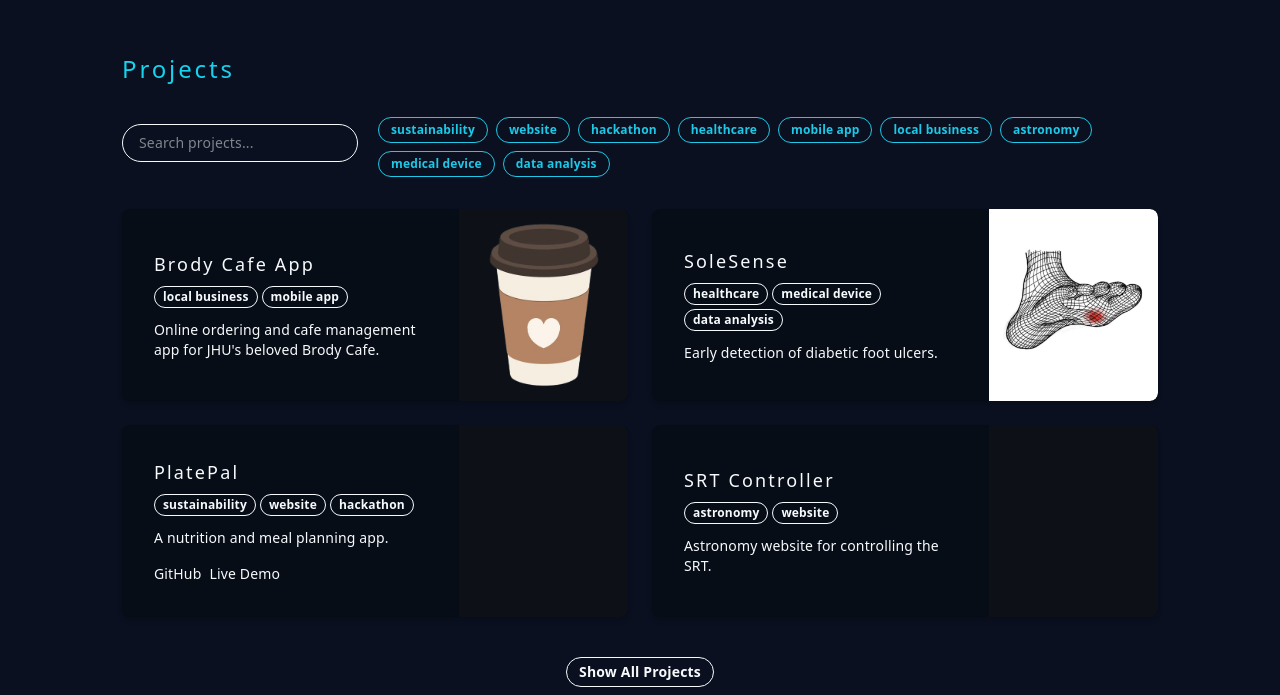
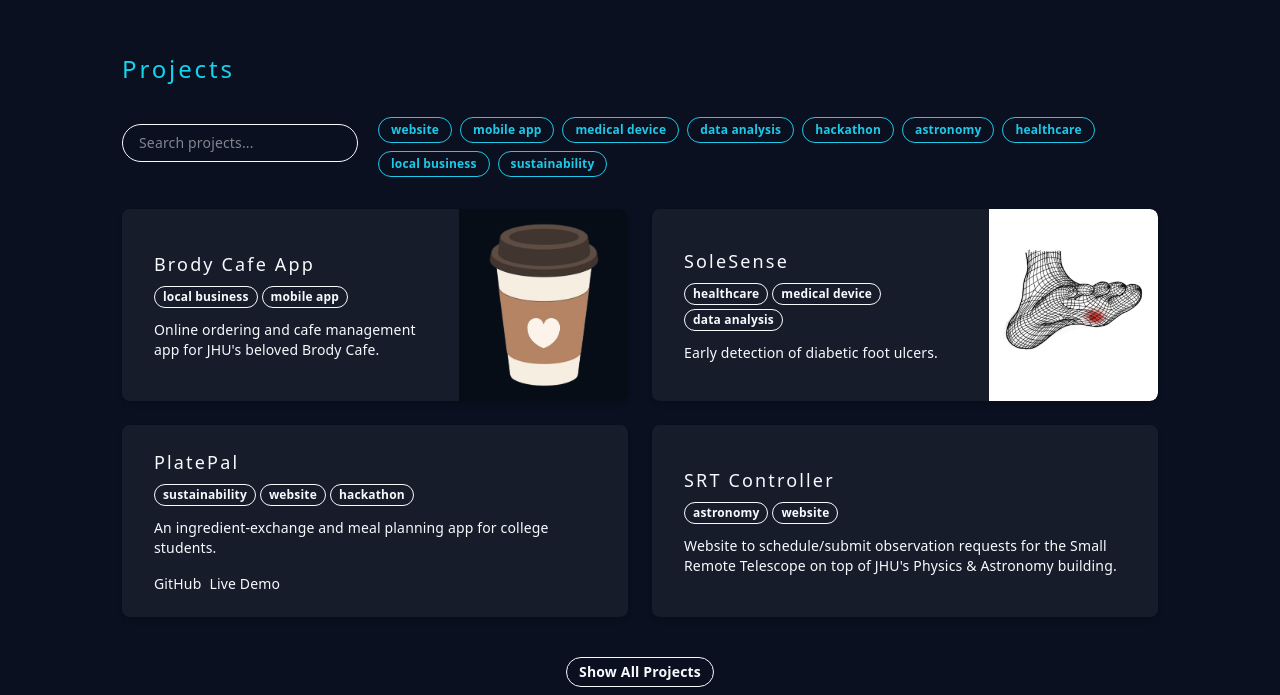
Before and after one commit to tranade/personal-portfolio, a Next.js app: page / in a window 1280 px wide. Shown: the part 1745-2440 px from the top of the page. Built offline with nearby package versions, Linux system fonts and the light colour scheme.

Commit message:
Project descriptions, card rendering, and scroll

```diff
--- a/src/app/page.tsx
+++ b/src/app/page.tsx
@@ -28,58 +28,10 @@ const socialLinks = [
 // --- PROJECTS DATA ---
 const allProjects = [
   {
-    title: "PlatePal",
-    description: "A nutrition and meal planning app.",
-    tags: ["sustainability", "website", "hackathon"],
-    image: undefined, // Add image path if available
-    links: [
-      { label: "GitHub", url: "https://github.com/tranade/platepal" },
-      { label: "Live Demo", url: "#" },
-    ],
-  },
-  {
-    title: "MindMatch",
-    description: "Coming soon!",
-    tags: ["healthcare", "mobile app"],
-    image: undefined,
-    links: [],
-  },
-  {
-    title: "TerraVision Technologies",
-    description: "A full-stack mapping and visualization tool.",
-    tags: ["sustainability", "website", "hackathon"],
-    image: undefined,
-    links: [
-      { label: "Backend", url: "#" },
-      { label: "Frontend", url: "#" },
-    ],
-  },
-  {
     title: "Brody Cafe App",
     description: "Online ordering and cafe management app for JHU's beloved Brody Cafe.",
     tags: ["local business", "mobile app"],
     image: "/brodyapp.png",
-    links: [],
-  },
-  {
-    title: "SRT Controller",
-    description: "Astronomy website for controlling the SRT.",
-    tags: ["astronomy", "website"],
-    image: undefined,
-    links: [],
-  },
-  {
-    title: "InFluo",
-    description: "Healthcare medical device data analysis.",
-    tags: ["healthcare", "medical device", "data analysis"],
-    image: undefined,
-    links: [],
-  },
-  {
-    title: "iMEDS",
-    description: "Healthcare medical device.",
-    tags: ["healthcare", "medical device"],
-    image: undefined,
     links: [],
   },
   {
@@ -89,13 +41,66 @@ const allProjects = [
     image: "/solesense.png",
     links: [],
   },
+  {
+    title: "PlatePal",
+    description: "An ingredient-exchange and meal planning app for college students.",
+    tags: ["sustainability", "website", "hackathon"],
+    image: undefined,
+    links: [
+      { label: "GitHub", url: "https://github.com/tranade/platepal" },
+      { label: "Live Demo", url: "#" },
+    ],
+  },
+  {
+    title: "SRT Controller",
+    description: "Website to schedule/submit observation requests for the Small Remote Telescope on top of JHU's Physics & Astronomy building.",
+    tags: ["astronomy", "website"],
+    image: undefined,
+    links: [],
+  },
+  {
+    title: "MindMatch",
+    description: "App to connect students with mental health professionals.",
+    tags: ["healthcare", "mobile app"],
+    image: undefined,
+    links: [],
+  },
+  {
+    title: "TerraVision Technologies",
+    description: "Analyze soil composition and get personalized recommendations on what to include in your crop rotation.",
+    tags: ["sustainability", "website", "hackathon"],
+    image: undefined,
+    links: [
+      { label: "Backend", url: "#" },
+      { label: "Frontend", url: "#" },
+    ],
+  },
+  {
+    title: "InFluo",
+    description: "Novel drain management system to prevent clogging in percutaneous drainage catheters.",
+    tags: ["healthcare", "medical device"],
+    image: undefined,
+    links: [],
+  },
+  {
+    title: "iMEDS",
+    description: "Automated Sedation Assessment in the Pediatric Intensive Care Unit.",
+    tags: ["healthcare", "medical device", "data analysis"],
+    image: undefined,
+    links: [],
+  },
 ];
 
 export default function Home() {
   const [navScrolled, setNavScrolled] = useState(false);
 
   // --- PROJECTS FILTER STATE (moved inside component) ---
-  const allTags = Array.from(new Set(allProjects.flatMap(p => p.tags)));
+  const tagPriority = ["website", "mobile app", "medical device", "data analysis", "hackathon"];
+  const allTagsSet = new Set(allProjects.flatMap(p => p.tags));
+  const allTags = [
+    ...tagPriority.filter(tag => allTagsSet.has(tag)),
+    ...Array.from(allTagsSet).filter(tag => !tagPriority.includes(tag)).sort()
+  ];
   const [search, setSearch] = useState("");
   const [selectedTags, setSelectedTags] = useState<string[]>([]);
   const [showAllProjects, setShowAllProjects] = useState(false);
@@ -247,7 +252,7 @@ export default function Home() {
         {/* About Section */}
         <motion.section
           id="about"
-          className="w-full flex flex-col gap-4 pt-8 pb-12 border-b border-neutral-800 scroll-mt-24"
+          className="w-full flex flex-col gap-4 pt-8 pb-12 border-b border-neutral-800 scroll-mt-32"
           initial={{ opacity: 0, y: 40 }}
           whileInView={{ opacity: 1, y: 0 }}
           viewport={{ once: false, amount: 0.3 }}
@@ -263,7 +268,7 @@ export default function Home() {
         {/* Skills Section */}
         <motion.section
           id="skills"
-          className="w-full flex flex-col gap-4 pt-8 pb-12 border-b border-neutral-800 scroll-mt-24"
+          className="w-full flex flex-col gap-4 pt-8 pb-12 border-b border-neutral-800 scroll-mt-32"
           initial={{ opacity: 0, y: 40 }}
           whileInView={{ opacity: 1, y: 0 }}
           viewport={{ once: false, amount: 0.3 }}
@@ -281,7 +286,7 @@ export default function Home() {
         {/* Projects Section */}
         <motion.section
           id="projects"
-          className="w-full flex flex-col gap-4 pt-8 pb-12 border-b border-neutral-800 scroll-mt-24"
+          className="w-full flex flex-col gap-4 pt-8 pb-16 border-b border-neutral-800 scroll-mt-26"
           initial={{ opacity: 0, y: 40 }}
           whileInView={{ opacity: 1, y: 0 }}
           viewport={{ once: false, amount: 0.3 }}
@@ -298,7 +303,31 @@ export default function Home() {
               className="border border-accent2 rounded-full px-4 py-2 text-sm bg-background text-foreground focus:outline-none focus:ring-1 focus:ring-accent2/50 w-full sm:w-64 mb-5 sm:mb-0"
             />
             <div className="flex flex-wrap gap-2 mt-2 sm:mt-2 ml-0 sm:ml-3">
-              {allTags.map(tag => (
+              {/* Grouped tags (type/format) */}
+              {allTags.slice(0, tagPriority.filter(tag => allTagsSet.has(tag)).length).map(tag => (
+                <button
+                  key={tag}
+                  className={[
+                    'border px-3 py-1 rounded-full text-xs font-semibold transition-colors',
+                    'border-accent2',
+                    'hover:brightness-110',
+                  ].join(' ')}
+                  style={selectedTags.includes(tag)
+                    ? { background: 'var(--accent2)', color: 'var(--background)' }
+                    : { background: 'var(--background)', color: 'var(--accent2)' }}
+                  onClick={e => {
+                    setSelectedTags(selectedTags.includes(tag)
+                      ? selectedTags.filter(t => t !== tag)
+                      : [...selectedTags, tag]);
+                    e.currentTarget.blur();
+                  }}
+                  type="button"
+                >
+                  {tag}
+                </button>
+              ))}
+              {/* Other tags (fields) */}
+              {allTags.slice(tagPriority.filter(tag => allTagsSet.has(tag)).length).map(tag => (
                 <button
                   key={tag}
                   className={[
@@ -328,27 +357,31 @@ export default function Home() {
               <div className="col-span-full text-center text-accent2">No projects found.</div>
             )}
             {projectsToShow.map((project, idx) => (
-              <div key={project.title + idx} className="rounded-lg p-0 bg-[#070d16] shadow-md flex flex-row h-48 overflow-hidden">
-                {/* Left: Info */}
-                <div className="basis-2/3 flex flex-col gap-2 px-8 py-4 justify-center">
+              <div key={project.title + idx}
+                className="rounded-lg p-0 bg-white/5 shadow-md flex flex-row sm:h-48 h-auto overflow-hidden sm:flex-row flex-col items-stretch"
+              >
+                {/* Info Section: full width on mobile, 2/3 on desktop */}
+                <div
+                  className="sm:basis-2/3 flex flex-col gap-2 sm:px-8 sm:py-4 px-6 py-6 justify-center items-center sm:items-start text-center sm:text-left flex-1"
+                >
                   <h3 className="font-semibold text-lg project-title">{project.title}</h3>
-                  <div className="flex flex-wrap gap-1 mb-1">
+                  <div className="flex flex-wrap gap-1 mb-1 justify-center sm:justify-start">
                     {project.tags.map(tag => (
                       <span key={tag} className="px-2 py-0.5 rounded-full border border-accent2 text-accent2 text-xs font-semibold bg-background/80">{tag}</span>
                     ))}
                   </div>
                   <p className="text-sm">{project.description}</p>
                   {project.links && project.links.length > 0 && (
-                    <div className="flex gap-2 mt-2 flex-wrap">
+                    <div className="flex gap-2 mt-2 flex-wrap justify-center sm:justify-start">
                       {project.links.map(link => (
                         <a key={link.label} href={link.url} className="project-link text-accent2 text-sm font-medium" target="_blank" rel="noopener noreferrer">{link.label}</a>
                       ))}
                     </div>
                   )}
                 </div>
-                {/* Right: Image */}
-                <div className="basis-1/3 h-full flex items-center justify-center bg-neutral-900/40 relative">
-                  {project.image ? (
+                {/* Image: only show on sm and up */}
+                {project.image && (
+                  <div className="hidden sm:flex basis-1/3 h-full items-center justify-center bg-[#070d16] relative">
                     <Image
                       src={project.image}
                       alt={project.title + ' image'}
@@ -356,8 +389,8 @@ export default function Home() {
                       className="object-cover w-full h-full rounded-r-lg"
                       sizes="(max-width: 768px) 100vw, 33vw"
                     />
-                  ) : null}
-                </div>
+                  </div>
+                )}
               </div>
             ))}
           </div>
@@ -380,7 +413,7 @@ export default function Home() {
         {/* Experience Section */}
         <motion.section
           id="experience"
-          className="w-full flex flex-col gap-4 pt-8 pb-12 border-b border-neutral-800 scroll-mt-24"
+          className="w-full flex flex-col gap-4 pt-8 pb-12 border-b border-neutral-800 scroll-mt-32"
           initial={{ opacity: 0, y: 40 }}
           whileInView={{ opacity: 1, y: 0 }}
           viewport={{ once: false, amount: 0.3 }}
@@ -403,7 +436,7 @@ export default function Home() {
         {/* Contact Section */}
         <motion.section
           id="contact"
-          className="w-full flex flex-col gap-4 py-8 scroll-mt-24"
+          className="w-full flex flex-col gap-4 py-8 scroll-mt-32"
           initial={{ opacity: 0, y: 40 }}
           whileInView={{ opacity: 1, y: 0 }}
           viewport={{ once: false, amount: 0.3 }}
```
